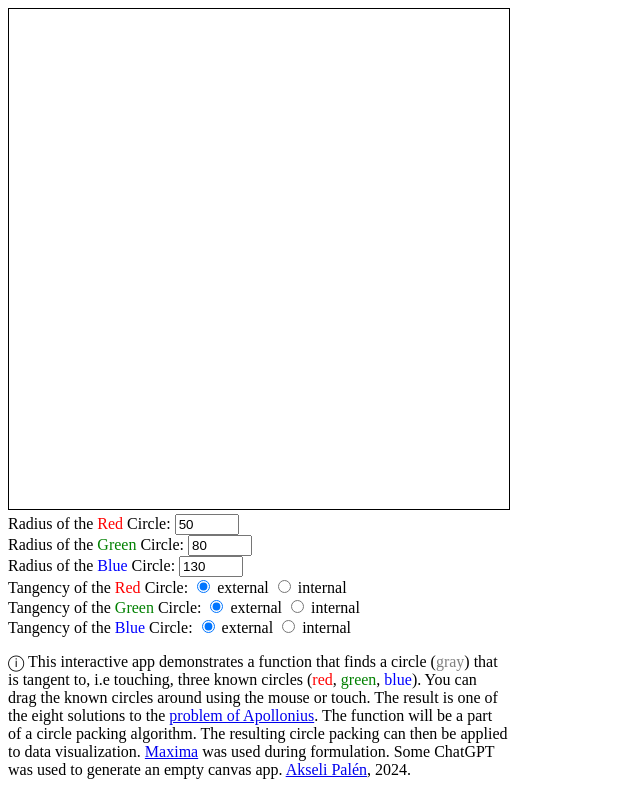
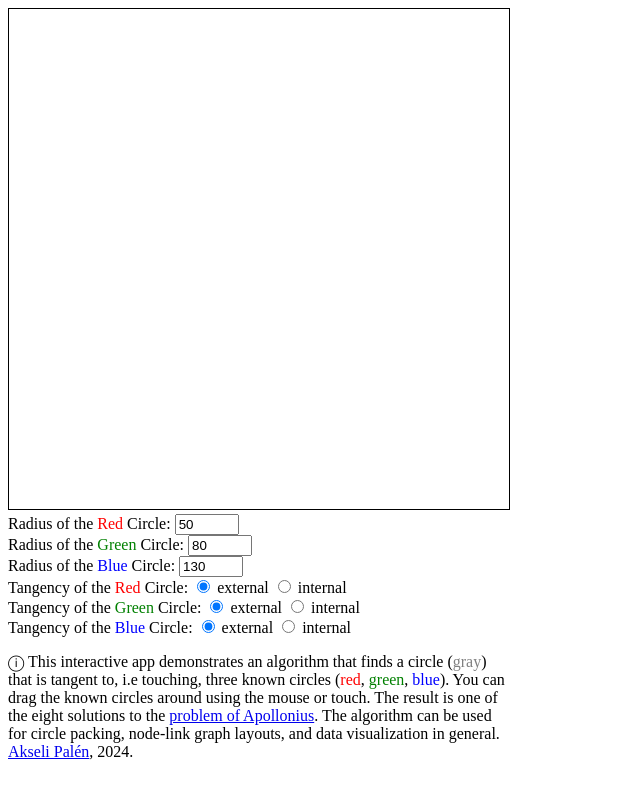
Before and after one commit to axelpale/apollonius, a website: page demo.html in a window 1280 px wide. Shown: the whole page, without its empty margins (0-640 px from the left). Drawn offline with Linux system fonts and the light colour scheme; a script that the page names is missing.

```diff
--- a/demo.html
+++ b/demo.html
@@ -22,7 +22,7 @@
     <script src="https://www.unpkg.com/apollonius@1.2.0/dist/apollonius.min.js" defer></script>
 </head>
 <body>
-    <canvas id="canvas" width="500" height="500" style="border:1px solid #000000;"></canvas>
+    <canvas id="canvas" width="500" height="500" style="border: 1px solid #000000;"></canvas>
     <form>
       <p id="info" class="info"></p>
       <label for="aradius">Radius of the <span style="color: red;">Red</span> Circle:</label>
@@ -50,15 +50,12 @@
       <input type="radio" id="cinternal" name="ctangency" value="internal" />
       <label for="cinternal">internal</label>
     </form>
-    <p style="max-width: 500px;">&#9432; This interactive app demonstrates a function
+    <p style="max-width: 500px;">&#9432; This interactive app demonstrates an algorithm
       that finds a circle (<span style="color: gray;">gray</span>) that is tangent to, i.e touching, three known circles
       (<span style="color: red;">red</span>, <span style="color: green;">green</span>, <span style="color: blue;">blue</span>).
       You can drag the known circles around using the mouse or touch.
       The result is one of the eight solutions to the <a href="https://en.wikipedia.org/wiki/Problem_of_Apollonius">problem of Apollonius</a>.
-      The function will be a part of a circle packing algorithm.
-      The resulting circle packing can then be applied to data visualization.
-      <a href="https://maxima.sourceforge.io/">Maxima</a> was used during formulation.
-      Some ChatGPT was used to generate an empty canvas app.
+      The algorithm can be used for circle packing, node-link graph layouts, and data visualization in general.
       <a href="https://www.akselipalen.com">Akseli Palén</a>, 2024.
     </p>
     <script>
```
Also changed, not shown: README.md.
